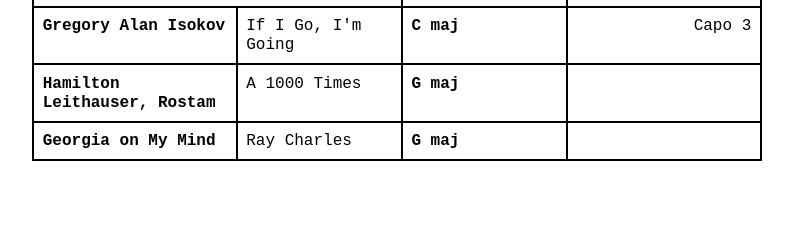
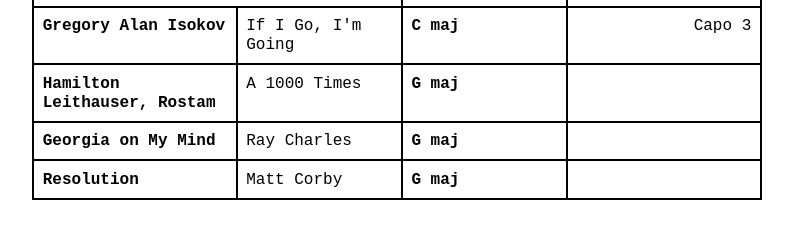
Before and after one commit to s-morphy/s-morphy.github.io, a plain HTML site: page songs.html in a window 1280 px wide. Shown: the part 98-336 px from the top of the page, without its empty margins (243-1036 px from the left). Drawn offline with Linux system fonts and the light colour scheme; a web font is replaced by a local one.

Commit message:
resolution

```diff
--- a/css/music.css
+++ b/css/music.css
@@ -308,7 +308,7 @@ input, button, textarea {
   line-height: normal;
   -webkit-font-smoothing: inherit;
   -moz-osx-font-smoothing: inherit;
-  -webkit-appearance: none;
+  /* -webkit-appearance: none; */
 }
 
 input[type=checkbox] {
--- a/songs.html
+++ b/songs.html
@@ -33,10 +33,18 @@
           <th class="width-min">G maj</th>
           <td class="width-min"></td>
         </tr>
-        <th class="width-min">Georgia on My Mind</th>
+        <tr>
+          <th class="width-min">Georgia on My Mind</th>
           <td class="width-min">Ray Charles</td>
           <th class="width-min">G maj</th>
           <td class="width-min"></td>
+        </tr>
+        <tr>
+          <th class="width-min">Resolution</th>
+          <td class="width-min">Matt Corby</td>
+          <th class="width-min">G maj</th>
+          <td class="width-min"></td>
+        </tr>
       </table>
 </body>
 </html>
```
Also changed, not shown: uni.html (+1 -0 lines).
